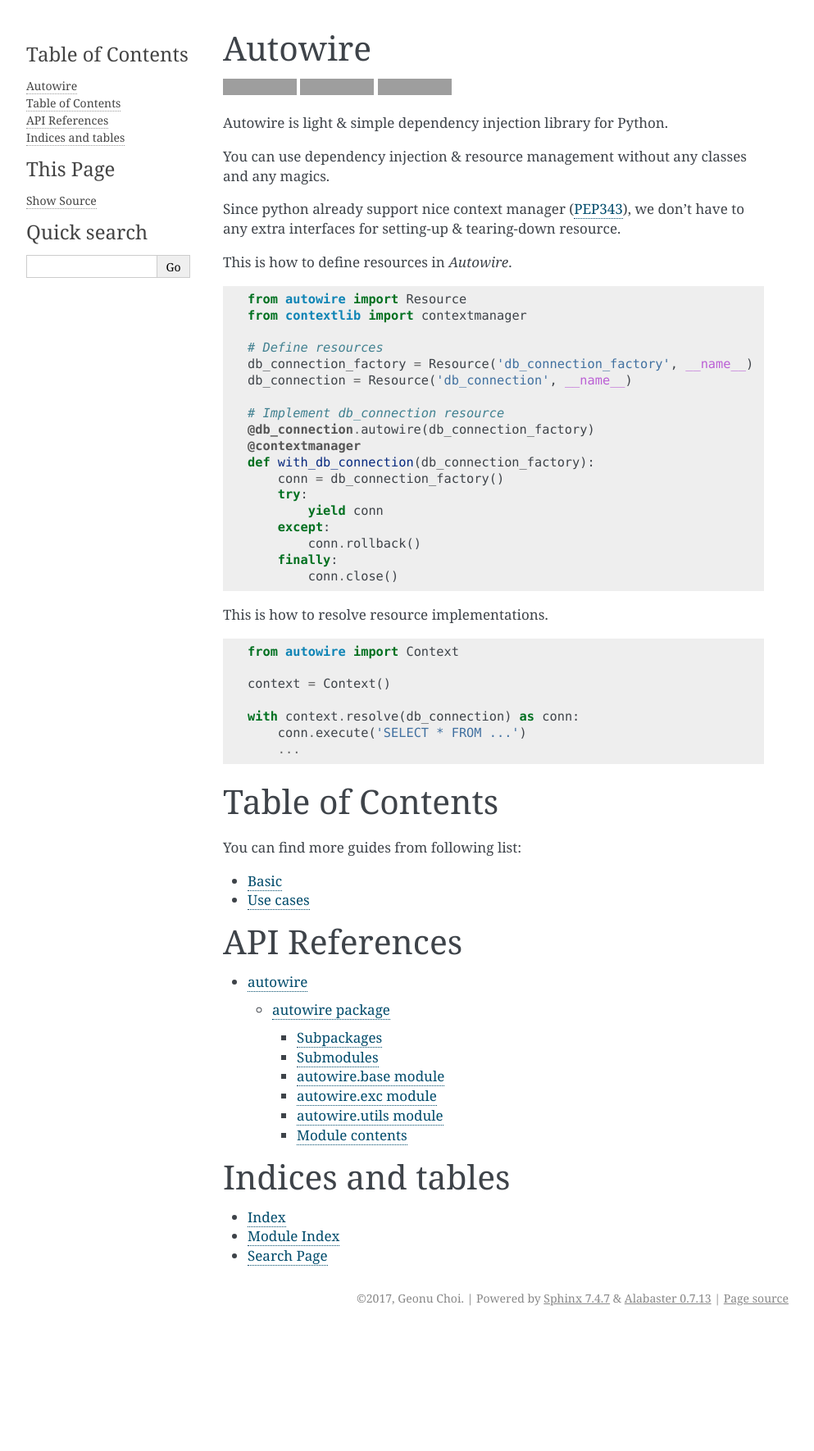
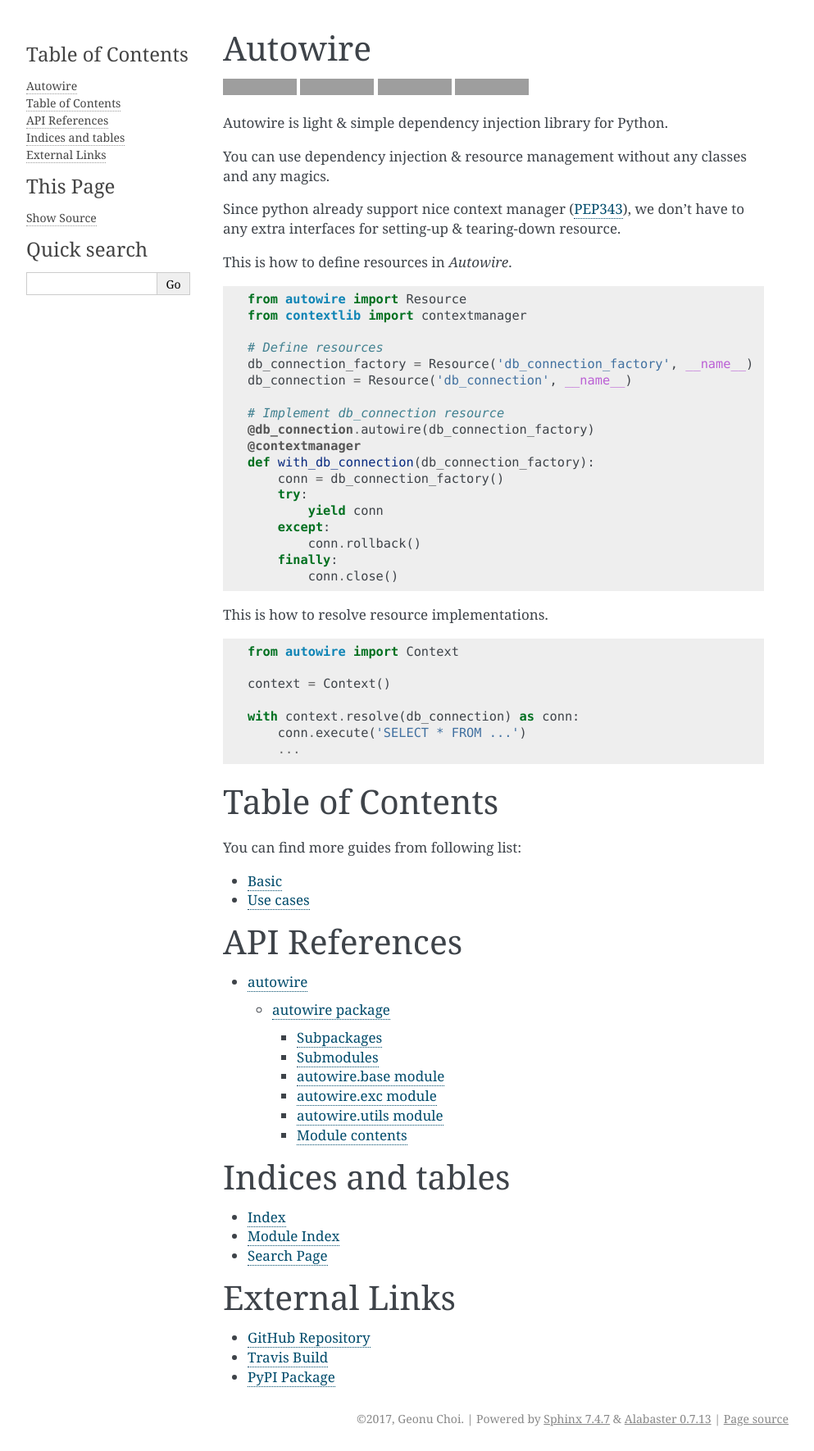
Before and after one commit to Hardtack/Autowire, a Sphinx documentation site: the page built from docs/index.rst, in a window 1280 px wide. Shown: the whole page at 82% size, without its empty margins (148-1141 px from the left). Built offline with Sphinx 7.4.7, drawn with Linux system fonts in a browser that asks for light colours; before the commit the page ends 1623 px from its top, so only the background shows below that; grey boxes are pictures that could not be loaded.

Commit message:
Update docs

```diff
--- a/docs/index.rst
+++ b/docs/index.rst
@@ -12,6 +12,11 @@
 .. image:: https://img.shields.io/travis/Hardtack/Autowire.svg
     :alt: Build Status
     :target: https://travis-ci.org/Hardtack/Autowire
+
+.. image:: https://img.shields.io/github/stars/hardtack/autowire.svg?style=social&label=Star
+    :alt: GitHub Stars
+    :target: https://github.com/Hardtack/Autowire
+
 
 Autowire is light & simple dependency injection library for Python.
 
@@ -88,3 +93,12 @@
 * :ref:`genindex`
 * :ref:`modindex`
 * :ref:`search`
+
+External Links
+==============
+
+* `GitHub Repository <https://github.com/Hardtack/Autowire>`_
+
+* `Travis Build <https://travis-ci.org/Hardtack/Autowire>`_
+
+* `PyPI Package <https://pypi.python.org/pypi/Autowire>`_
```
